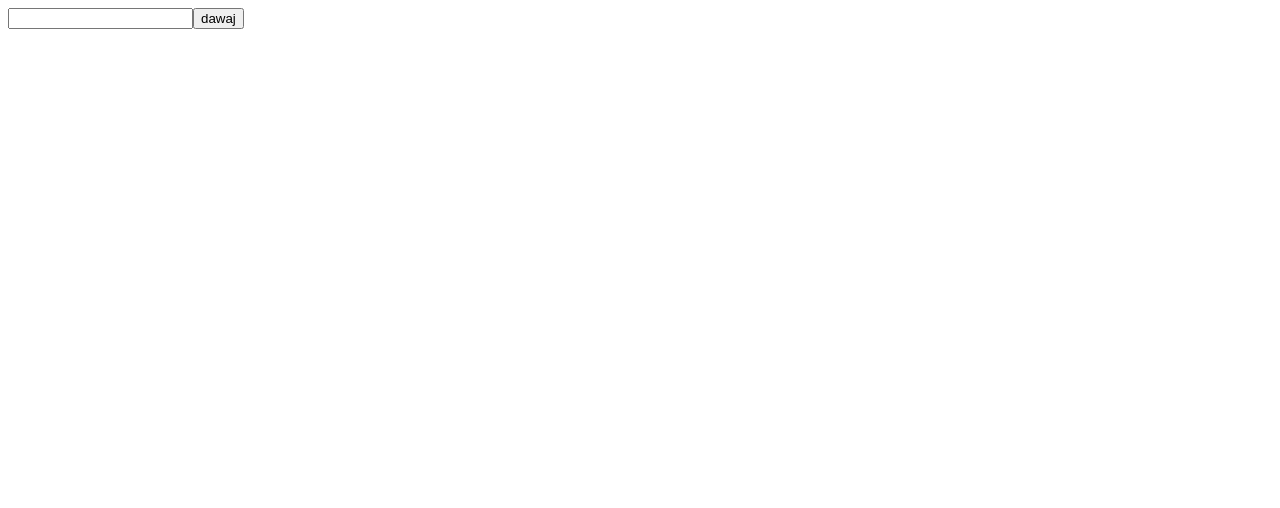
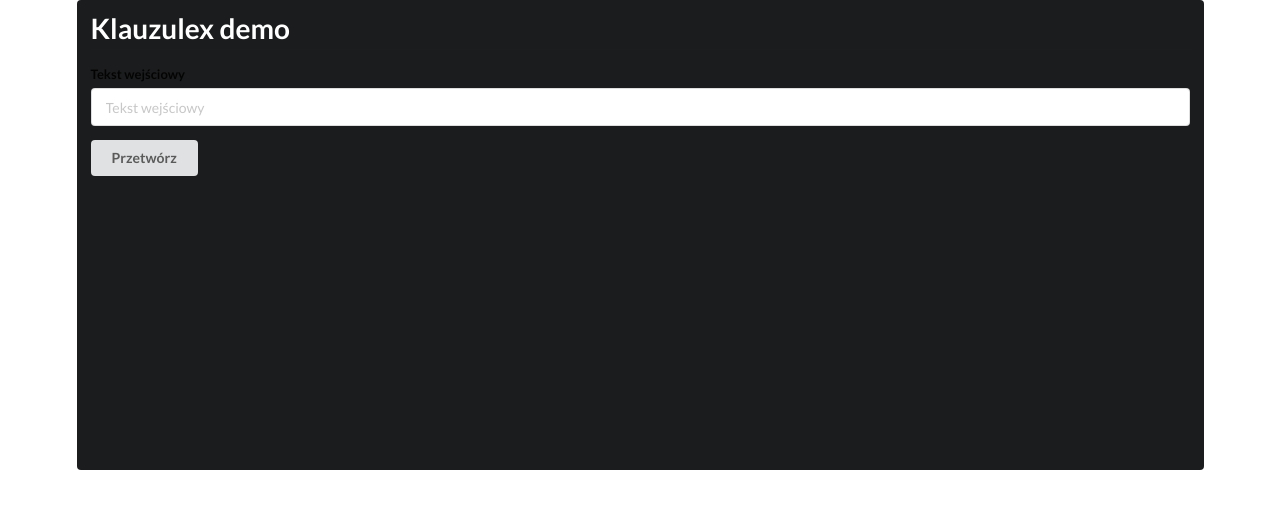
Before and after one commit to JKSPL/Klauzex, a browser extension: page Klauzex/app/demoForm.html in a window 1280 px wide. Drawn offline with Linux system fonts and the light colour scheme.

Commit message:
improved css for demo

```diff
--- a/Klauzex/app/demoForm.html
+++ b/Klauzex/app/demoForm.html
@@ -2,12 +2,25 @@
 <html xmlns="http://www.w3.org/1999/xhtml">
 <head>
     <script src="thirdParty/jquery-3.1.1.min.js"></script>
+    <script src="thirdParty/semantic.min.js"></script>
     <script src="backgroundScripts/algosyBackground.js"></script>
     <script src="demo.js"></script>
+    <link rel="stylesheet" type="text/css" href="css/semantic.min.css">
     <title></title>
 </head>
 <body>
-    <input id="input_string" /><button id="process">dawaj</button>
-    <div id="output" style="width: 200px; height: 200px"></div>
+    <div class="ui container">
+        <div class="ui inverted segment">
+            <h1 class="ui dividing header">Klauzulex demo</h1>
+            <div class="ui form">
+                <div class="field">
+                    <label>Tekst wejściowy</label>
+                    <input class="ui inverted input"  type="text" id="input_string" placeholder="Tekst wejściowy">
+                </div>
+                <button class="ui button" id="process">Przetwórz</button>
+            </div>
+            <div id="output" style="width: 100%; height: 200px; font-size: 25pt; margin: 40px"></div>
+        </div>
+    </div>
 </body>
 </html>
```
Also changed, not shown: Klauzex/app/css/semantic.min.css (added), Klauzex/app/thirdParty/semantic.min.js (added).
